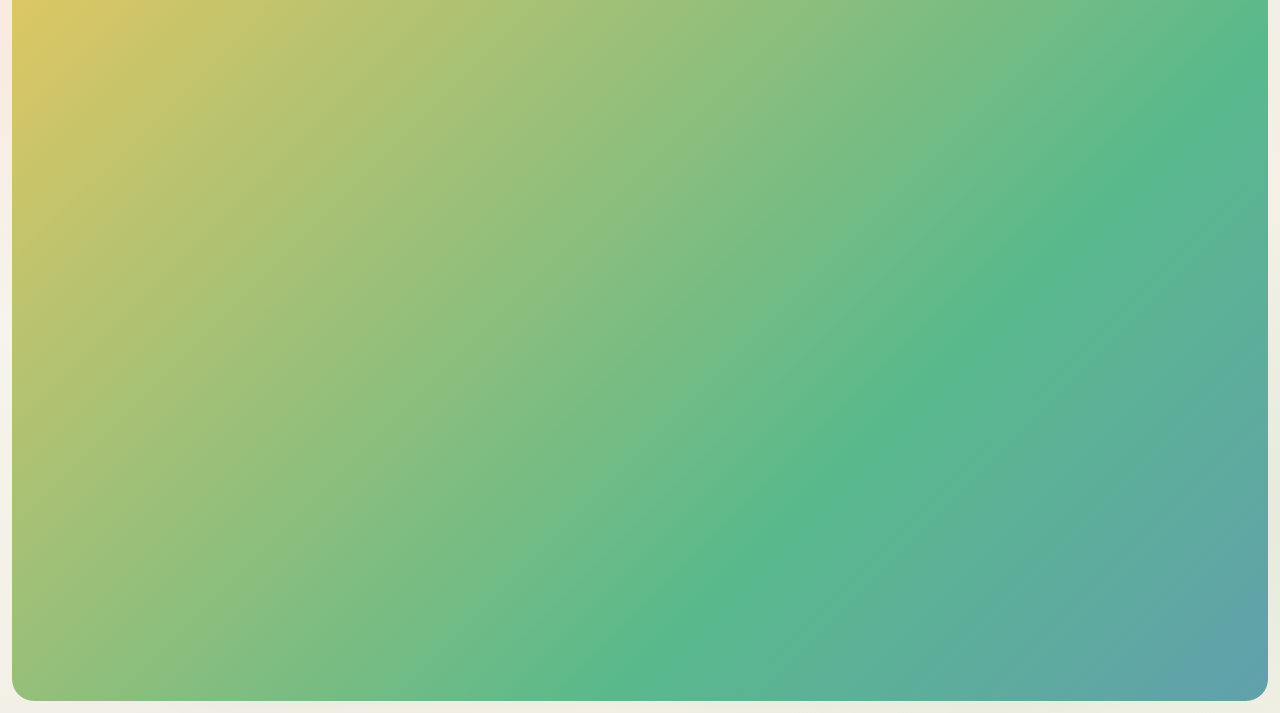
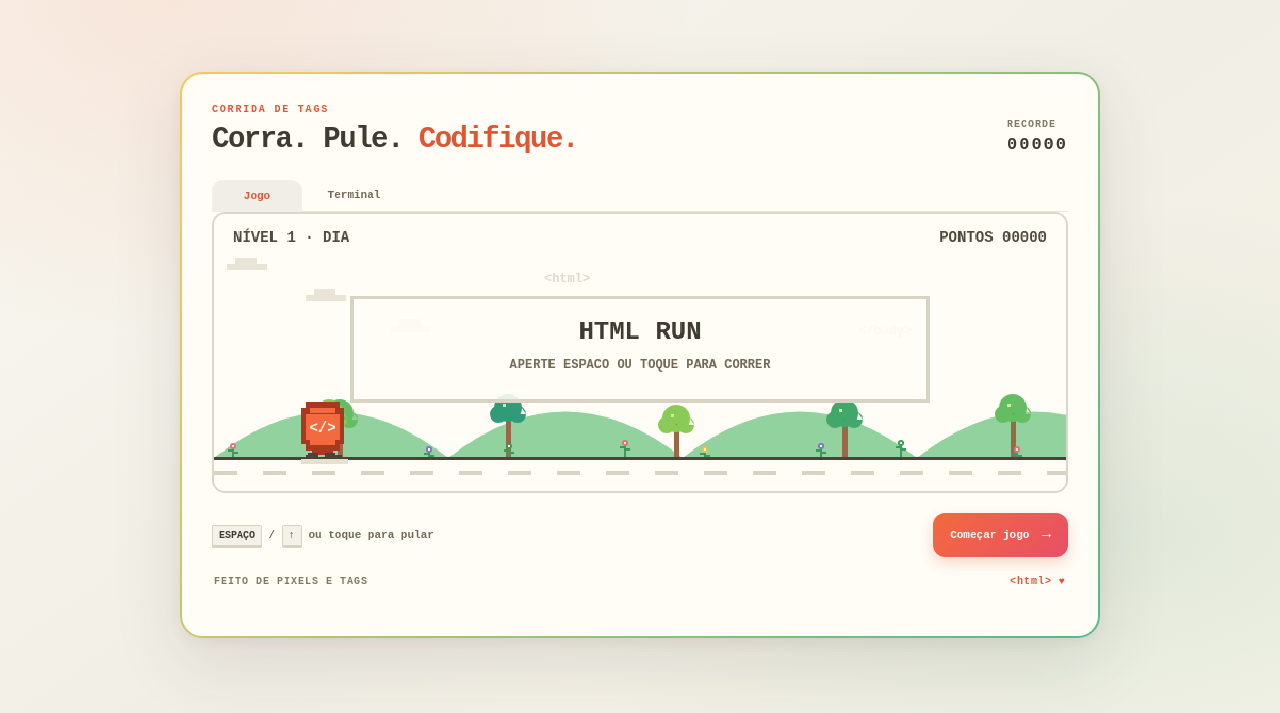
Before and after one commit to marcoaoliveira45-cloud/joguinhohtml5, a plain HTML site: page index.html in a window 1280 px wide. Shown: the part 87-800 px from the top of the page. Drawn offline with Linux system fonts and the light colour scheme; a script that the page names is missing.

Commit message:
Fix full-page gradient overlay
Co-authored-by: Copilot <223556219+Copilot@users.noreply.github.com>

```diff
--- a/style.css
+++ b/style.css
@@ -12,8 +12,6 @@
 }
 
 body {
-  position: relative;
-  isolation: isolate;
   min-width: 320px;
   min-height: 100vh;
   margin: 0;
@@ -21,22 +19,6 @@ body {
     radial-gradient(ellipse at 12% 8%, rgb(242 106 61 / 12%), transparent 34rem),
     radial-gradient(ellipse at 88% 78%, rgb(83 171 128 / 13%), transparent 38rem),
     linear-gradient(145deg, #faf8f1, #f1eee5 55%, #f8f4e9);
-}
-
-body::before {
-  position: fixed;
-  z-index: 10;
-  inset: 12px;
-  border: 2px solid transparent;
-  border-radius: 22px;
-  background:
-    linear-gradient(transparent, transparent) padding-box,
-    linear-gradient(135deg, #f26a3d, #f4c95d, #59b98c, #6c80d6, #f26a3d) border-box;
-  background-size: 100% 100%, 300% 300%;
-  background-position: 0 0, 0% 50%;
-  animation: page-frame-flow 12s ease-in-out infinite alternate;
-  content: "";
-  pointer-events: none;
 }
 
 button {
@@ -110,11 +92,6 @@ button {
   background-size: 100% 100%, 280% 280%;
   animation: panel-border-flow 10s ease-in-out infinite alternate;
   box-shadow: 0 24px 70px rgb(64 58 49 / 12%), 0 4px 14px rgb(64 58 49 / 6%);
-}
-
-@keyframes page-frame-flow {
-  from { background-position: 0 0, 0% 50%; }
-  to { background-position: 0 0, 100% 50%; }
 }
 
 @keyframes panel-border-flow {
@@ -569,7 +546,6 @@ kbd {
     transition-duration: 0.01ms !important;
   }
 
-  body::before,
   .game-panel {
     animation: none;
   }
```
